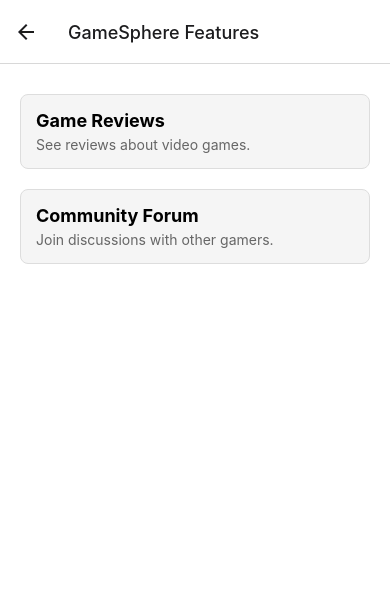
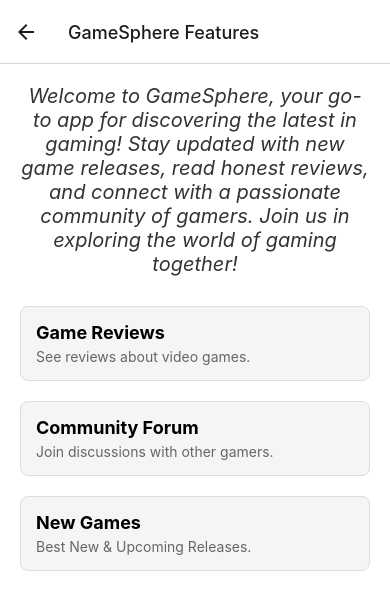
Before and after one commit to ejouett/GameSphere, a React Native app: screen /Home in a window 390 px wide. Shown: the top 610 px of the page. Built offline with nearby package versions, Linux system fonts and the light colour scheme.

Commit message:
Add files via upload

```diff
--- a/App.tsx
+++ b/App.tsx
@@ -13,15 +13,19 @@
 import HomeScreen from './src/screens/HomeScreen';
 import ReviewScreen from './src/screens/ReviewScreen';
 import ForumScreen from './src/screens/ForumScreen';
+import NewGamesScreen from './src/screens/NewGamesScreen';
 
 const Stack = createNativeStackNavigator();
 export type RootStackParamList = {
   Home: undefined;
   Reviews: undefined;
   Login: undefined;
+  Forum: undefined;
+  NewGames: undefined
   // Add any other screens as needed
 };
 
+//const Stack = createNativeStackNavigator<RootStackParamList>();
 
 export default function App() {
   return (
@@ -31,6 +35,7 @@
         <Stack.Screen name="Home" component={HomeScreen} options={{ title: 'GameSphere Features' }} />
         <Stack.Screen name="Reviews" component={ReviewScreen} options={{ title: 'Reviews' }} />
         <Stack.Screen name="Forum" component={ForumScreen} options={{ title: 'Community Forum' }} />
+        <Stack.Screen name="NewGames" component={NewGamesScreen} options={{ title: 'Best New & Upcoming Releases' }} />
       </Stack.Navigator>
     </NavigationContainer>
   );
--- a/src/screens/HomeScreen.tsx
+++ b/src/screens/HomeScreen.tsx
@@ -1,9 +1,14 @@
 import React from 'react';
 import { View, Text, TouchableOpacity, StyleSheet } from 'react-native';
+
 
 const HomeScreen = ({ navigation })  => {
   return (
     <View style={styles.container}>
+       <Text style={styles.missionText}>
+        Welcome to GameSphere, your go-to app for discovering the latest in gaming! Stay updated with new game releases, read honest reviews, and connect with a passionate community of gamers. Join us in exploring the world of gaming together!
+      </Text>
+
       <TouchableOpacity style={styles.card} onPress={() => navigation.navigate('Reviews')}>
         <Text style={styles.cardTitle}>Game Reviews</Text>
         <Text style={styles.cardDescription}>See reviews about video games.</Text>
@@ -11,6 +16,10 @@
       <TouchableOpacity style={styles.card} onPress={() => navigation.navigate('Forum')}>
         <Text style={styles.cardTitle}>Community Forum</Text>
         <Text style={styles.cardDescription}>Join discussions with other gamers.</Text>
+      </TouchableOpacity>
+      <TouchableOpacity style={styles.card} onPress={() => navigation.navigate('NewGames')}>
+        <Text style={styles.cardTitle}>New Games</Text>
+        <Text style={styles.cardDescription}>Best New & Upcoming Releases.</Text>
       </TouchableOpacity>
       {/* Add more cards for other sections as needed */}
     </View>
@@ -22,6 +31,13 @@
     flex: 1,
     padding: 20,
     backgroundColor: '#FFFFFF',
+  },
+  missionText: {
+    fontSize: 20,
+    color: '#333',
+    textAlign: 'center',
+    marginBottom: 20,
+    fontStyle: 'italic',
   },
   card: {
     padding: 15,
--- /dev/null
+++ b/src/screens/NewGamesScreen.tsx
@@ -0,0 +1,62 @@
+// src/screens/NewGamesScreen.tsx
+import React from 'react';
+import { View, Text, StyleSheet, FlatList, TouchableOpacity } from 'react-native';
+
+const games = [
+  { id: '1', title: 'Game A', releaseDate: '2024-11-15' },
+  { id: '2', title: 'Game B', releaseDate: '2024-12-01' },
+  { id: '3', title: 'Game C', releaseDate: '2025-01-10' },
+  // Add more games as needed
+];
+
+const NewGamesScreen = () => {
+  const renderGame = ({ item }) => (
+    <TouchableOpacity style={styles.gameCard}>
+      <Text style={styles.gameTitle}>{item.title}</Text>
+      <Text style={styles.gameReleaseDate}>Release Date: {item.releaseDate}</Text>
+    </TouchableOpacity>
+  );
+
+  return (
+    <View style={styles.container}>
+      <Text style={styles.header}>Best New & Upcoming Releases</Text>
+      <FlatList
+        data={games}
+        renderItem={renderGame}
+        keyExtractor={item => item.id}
+      />
+    </View>
+  );
+};
+
+const styles = StyleSheet.create({
+  container: {
+    flex: 1,
+    padding: 20,
+    backgroundColor: '#FFFFFF',
+  },
+  header: {
+    fontSize: 20,
+    fontWeight: 'bold',
+    marginBottom: 10,
+  },
+  gameCard: {
+    padding: 15,
+    marginVertical: 10,
+    borderWidth: 1,
+    borderColor: '#DDD',
+    borderRadius: 8,
+    backgroundColor: '#F5F5F5',
+  },
+  gameTitle: {
+    fontSize: 18,
+    fontWeight: 'bold',
+  },
+  gameReleaseDate: {
+    fontSize: 14,
+    color: '#666',
+    marginTop: 5,
+  },
+});
+
+export default NewGamesScreen;
```
Also changed, not shown: src/assets/logo.png (added), src/servicesAPIs/api.js (added), src/servicesAPIs/firebase.js (added).
